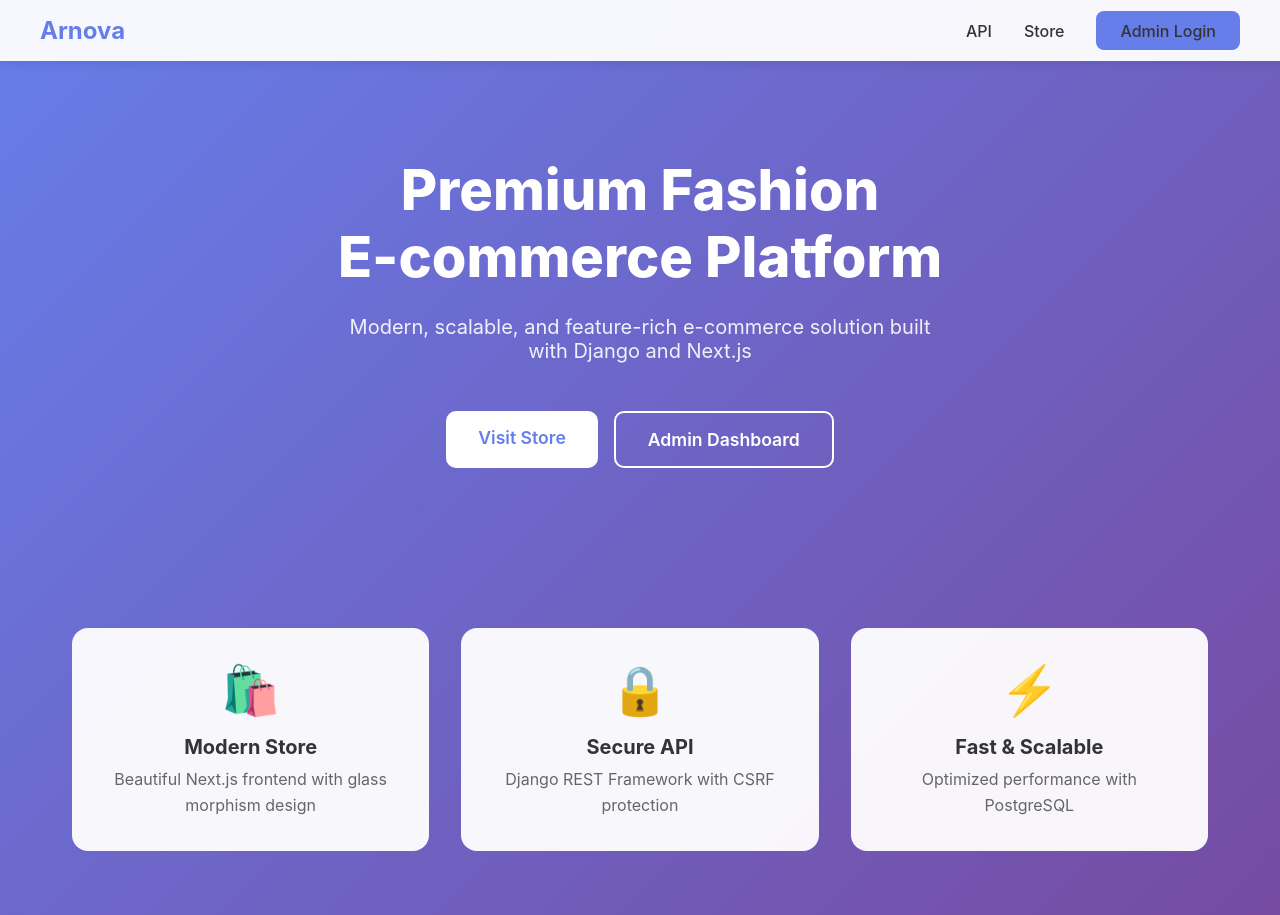
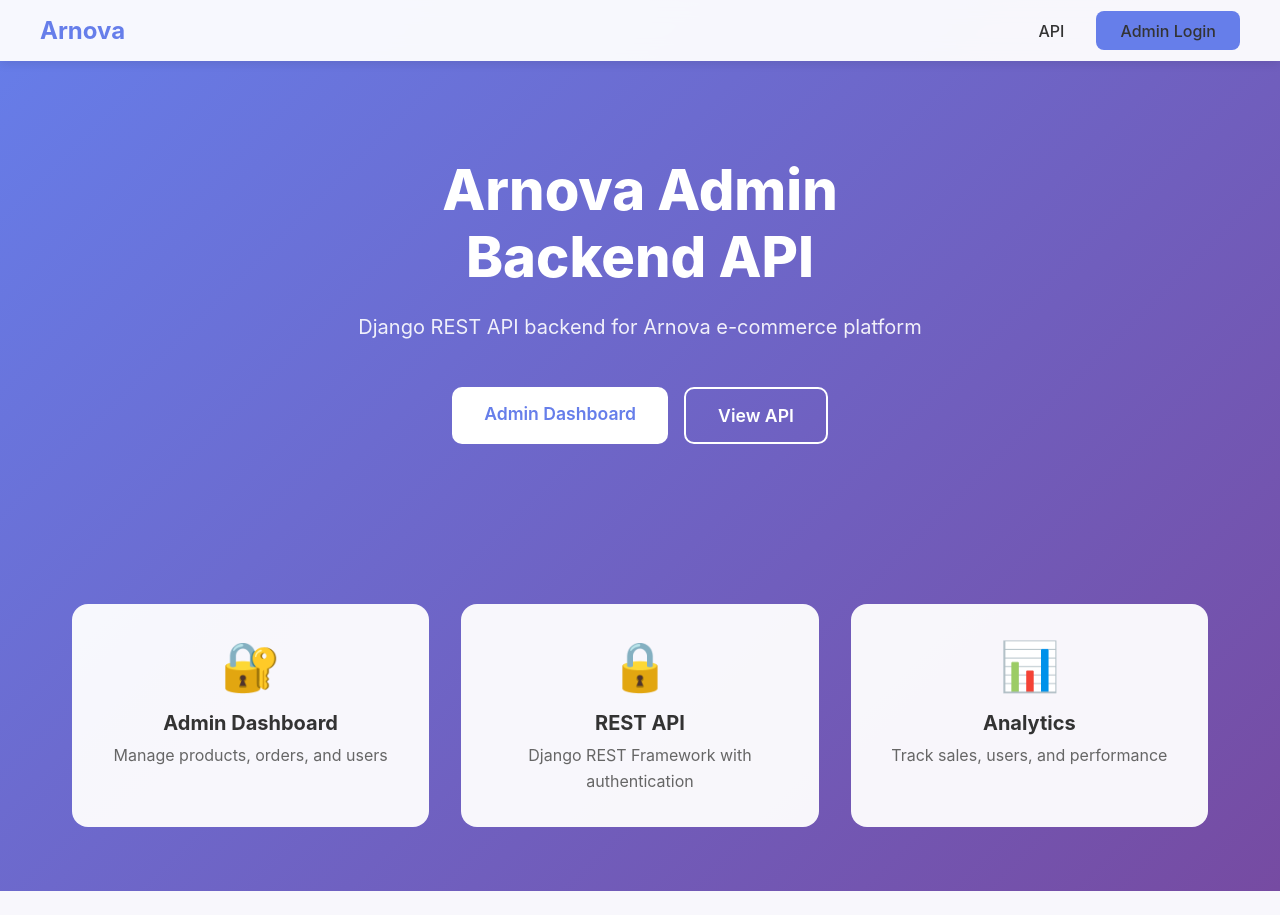
Before and after one commit to shopify-kenya/Arnova, a Django app: page / in a window 1280 px wide. After the commit the page ends 891 px from the top, so only its background shows below. Run offline with Django 5.2, Linux system fonts and the light colour scheme.

Commit message:
refactor(home): make homepage admin-focused with API and dashboard links

```diff
--- a/templates/home.html
+++ b/templates/home.html
@@ -197,7 +197,6 @@
             <a href="/" class="logo">Arnova</a>
             <ul class="nav-links">
                 <li><a href="/api/products/">API</a></li>
-                <li><a href="https://arnova-ecommerce.vercel.app" target="_blank">Store</a></li>
                 <li><a href="/admin/login/" class="btn-primary">Admin Login</a></li>
             </ul>
         </div>
@@ -205,33 +204,33 @@
 
     <!-- Hero Section -->
     <div class="hero">
-        <h1>Premium Fashion<br>E-commerce Platform</h1>
-        <p>Modern, scalable, and feature-rich e-commerce solution built with Django and Next.js</p>
+        <h1>Arnova Admin<br>Backend API</h1>
+        <p>Django REST API backend for Arnova e-commerce platform</p>
 
         <div class="cta-buttons">
-            <a href="https://arnova-ecommerce.vercel.app" class="btn btn-white">Visit Store</a>
-            <a href="/admin/login/" class="btn btn-outline">Admin Dashboard</a>
+            <a href="/admin/login/" class="btn btn-white">Admin Dashboard</a>
+            <a href="/api/products/" class="btn btn-outline">View API</a>
         </div>
     </div>
 
     <!-- Features -->
     <div class="features">
         <div class="feature-card">
-            <div class="feature-icon">🛍️</div>
-            <h3>Modern Store</h3>
-            <p>Beautiful Next.js frontend with glass morphism design</p>
+            <div class="feature-icon">🔐</div>
+            <h3>Admin Dashboard</h3>
+            <p>Manage products, orders, and users</p>
         </div>
 
         <div class="feature-card">
             <div class="feature-icon">🔒</div>
-            <h3>Secure API</h3>
-            <p>Django REST Framework with CSRF protection</p>
+            <h3>REST API</h3>
+            <p>Django REST Framework with authentication</p>
         </div>
 
         <div class="feature-card">
-            <div class="feature-icon">⚡</div>
-            <h3>Fast & Scalable</h3>
-            <p>Optimized performance with PostgreSQL</p>
+            <div class="feature-icon">📊</div>
+            <h3>Analytics</h3>
+            <p>Track sales, users, and performance</p>
         </div>
     </div>
 </body>
```
